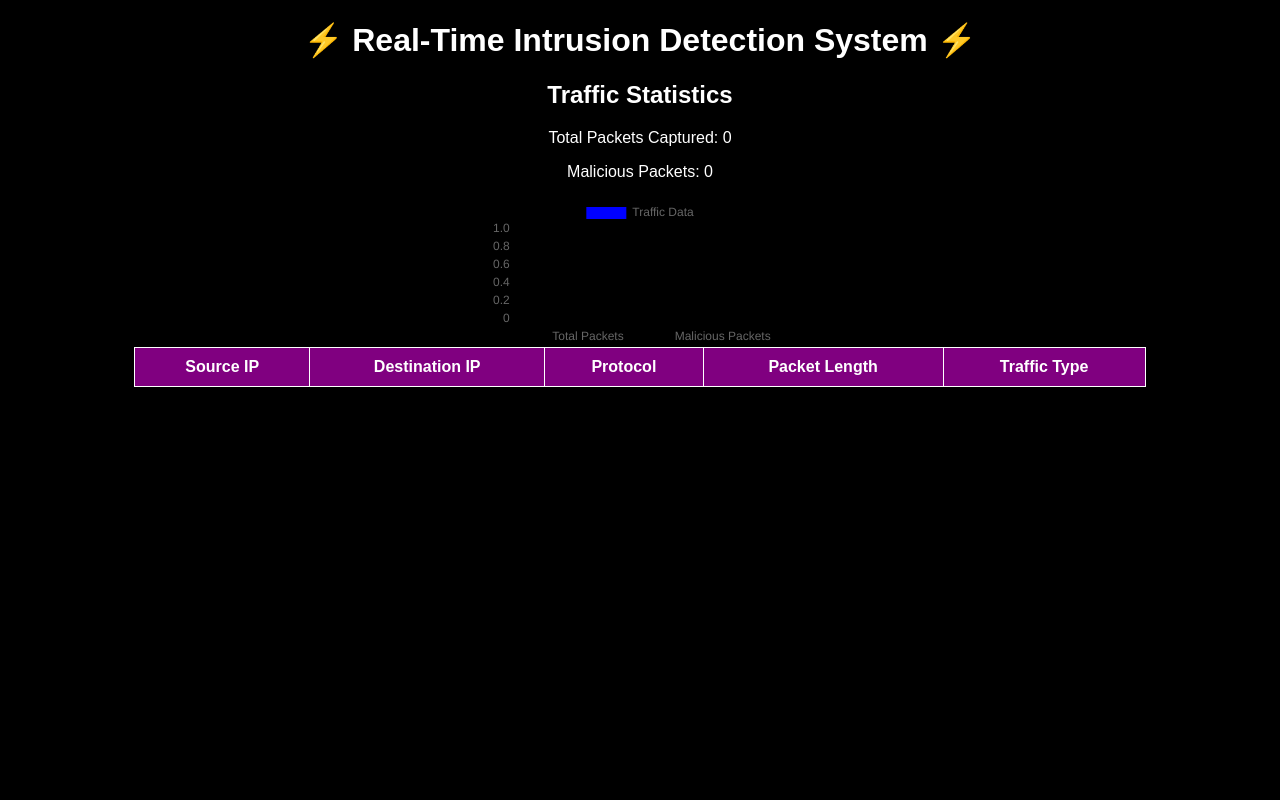
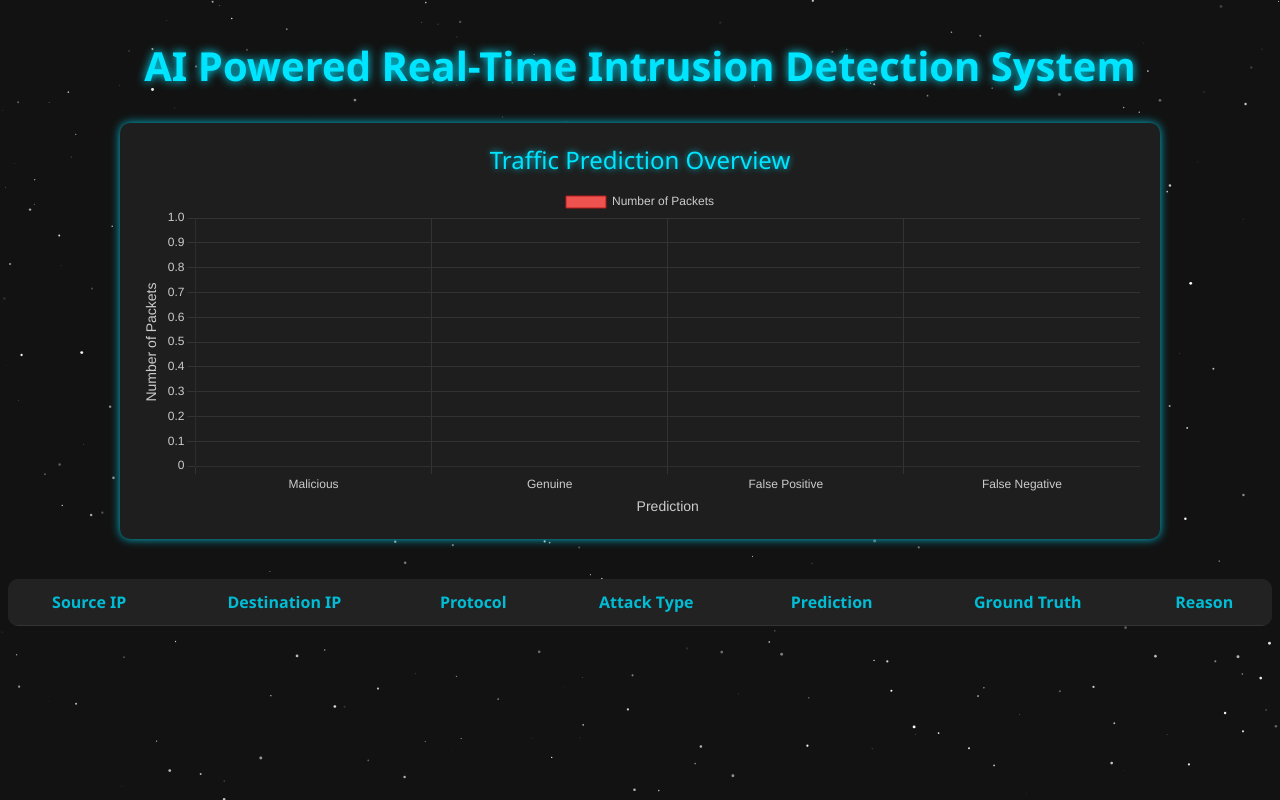
Before and after one commit to Richa-9/AI-Powered-IDS, a Flask app: page / in a window 1280 px wide. Run offline with Flask 3, Linux system fonts and the light colour scheme; lists and menus that the app fills with data are empty; parts of the project's set-up code (start-up, migrations or seed data) failed here and were passed over; some libraries are stand-ins or nearby versions.

Commit message:
Update index.html

```diff
--- a/templates/index.html
+++ b/templates/index.html
@@ -2,77 +2,259 @@
 <html lang="en">
 <head>
   <meta charset="UTF-8">
-    <meta name="viewport" content="width=device-width, initial-scale=1.0">
-    <title>Real-Time Intrusion Detection</title>
-    <script src="https://cdnjs.cloudflare.com/ajax/libs/socket.io/4.0.1/socket.io.js"></script>
+  <title>Intrusion Detection System Dashboard</title>
+  <script src="https://cdn.socket.io/4.6.1/socket.io.min.js"></script>
   <script src="https://cdn.jsdelivr.net/npm/chart.js"></script>
   <style>
-        body { background-color: black; color: white; font-family: Arial, sans-serif; text-align: center; }
-        table { width: 80%; margin: auto; border-collapse: collapse; }
-        th, td { padding: 10px; border: 1px solid white; }
-        th { background-color: purple; }
-        canvas { max-width: 600px; margin: auto; }
+    html, body {
+      margin: 40;
+      padding: 0;
+      background: #121212;
+      font-family: 'Segoe UI', Tahoma, Geneva, Verdana, sans-serif;
+      color: #f0f0f0;
+      overflow-x: hidden;
+      z-index: 1;
+    }
+
+    canvas#starCanvas {
+      position: fixed;
+      top: 0;
+      left: 0;
+      z-index: 0;
+      width: 100%;
+      height: 100%;
+      background: transparent;
+    }
+
+    h1 {
+      color: #00e5ff;
+      text-align: center;
+      margin: 30px 0;
+      font-size: 2.5rem;
+      text-shadow: 0 0 10px #00e5ff;
+      z-index: 2;
+      position: relative;
+    }
+
+    #chartContainer {
+      width: 90%;
+      max-width: 1000px;
+      margin: 0 auto 40px;
+      background: #1e1e1e;
+      padding: 20px;
+      border-radius: 10px;
+      box-shadow: 0 0 10px #00bcd4;
+      z-index: 2;
+      position: relative;
+    }
+
+    #chartTitle {
+      color: #00e5ff;
+      text-align: center;
+      font-size: 1.5rem;
+      margin-bottom: 10px;
+      text-shadow: 0 0 6px #00bcd4;
+    }
+
+    table {
+      width: 100%;
+      border-collapse: collapse;
+      background: #1e1e1e;
+      border-radius: 10px;
+      overflow: hidden;
+      z-index: 2;
+      position: relative;
+    }
+
+    th, td {
+      padding: 12px;
+      border-bottom: 1px solid #333;
+      text-align: center;
+    }
+
+    th {
+      background-color: #222;
+      color: #00bcd4;
+    }
+
+    tr:hover {
+      background-color: #2a2a2a;
+    }
+
+    .malicious { background-color: #d32f2f55; }
+    .normal { background-color: #388e3c55; }
+    .false-positive { background-color: #fbc02d55; }
+    .false-negative { background-color: #e5737355; }
+
+    .fade-in {
+      animation: fadeIn 0.5s ease-in;
+    }
+
+    @keyframes fadeIn {
+      from { opacity: 0; }
+      to { opacity: 1; }
+    }
   </style>
 </head>
 <body>
-    <h1>⚡ Real-Time Intrusion Detection System ⚡</h1>
 
-    <div>
-        <h2>Traffic Statistics</h2>
-        <p>Total Packets Captured: <span id="total_packets">0</span></p>
-        <p>Malicious Packets: <span id="malicious_packets">0</span></p>
+<canvas id="starCanvas"></canvas>
+
+<h1>AI Powered Real-Time Intrusion Detection System</h1>
+
+<div id="chartContainer">
+  <div id="chartTitle">Traffic Prediction Overview</div>
+  <canvas id="trafficChart" height="100"></canvas>
 </div>
 
-    <canvas id="trafficChart"></canvas>
-
-    <table>
+<table id="trafficTable">
   <thead>
     <tr>
       <th>Source IP</th>
       <th>Destination IP</th>
       <th>Protocol</th>
-                <th>Packet Length</th>
-                <th>Traffic Type</th>
+      <th>Attack Type</th>
+      <th>Prediction</th>
+      <th>Ground Truth</th>
+      <th>Reason</th>
     </tr>
   </thead>
-        <tbody id="trafficTable">
-        </tbody>
+  <tbody></tbody>
 </table>
 
 <script>
-        var socket = io();
-        var ctx = document.getElementById('trafficChart').getContext('2d');
+  // Starry background canvas
+  const canvas = document.getElementById("starCanvas");
+  const ctx = canvas.getContext("2d");
 
-        var trafficChart = new Chart(ctx, {
+  function resizeCanvas() {
+    canvas.width = window.innerWidth;
+    canvas.height = window.innerHeight;
+  }
+  window.addEventListener("resize", resizeCanvas);
+  resizeCanvas();
+
+  const stars = [];
+  for (let i = 0; i < 500; i++) {
+    stars.push({
+      x: Math.random() * canvas.width,
+      y: Math.random() * canvas.height,
+      radius: Math.random() * 1.5,
+      alpha: Math.random(),
+      delta: Math.random() * 0.02
+    });
+  }
+
+  function animateStars() {
+    ctx.clearRect(0, 0, canvas.width, canvas.height);
+    for (let star of stars) {
+      ctx.beginPath();
+      ctx.arc(star.x, star.y, star.radius, 0, Math.PI * 2);
+      ctx.fillStyle = `rgba(255, 255, 255, ${star.alpha})`;
+      ctx.fill();
+
+      star.alpha += star.delta;
+      if (star.alpha <= 0 || star.alpha >= 1) {
+        star.delta = -star.delta;
+      }
+    }
+    requestAnimationFrame(animateStars);
+  }
+  animateStars();
+</script>
+
+<script>
+  const socket = io();
+  const tbody = document.querySelector("#trafficTable tbody");
+
+  const ctxChart = document.getElementById('trafficChart').getContext('2d');
+  const trafficChart = new Chart(ctxChart, {
     type: 'bar',
     data: {
-                labels: ["Total Packets", "Malicious Packets"],
+      labels: ['Malicious', 'Genuine', 'False Positive', 'False Negative'],
       datasets: [{
-                    label: "Traffic Data",
-                    backgroundColor: ["blue", "red"],
-                    data: [0, 0]
+        label: 'Number of Packets',
+        data: [0, 0, 0, 0],
+        backgroundColor: ['#ef5350', '#66bb6a', '#fdd835', '#e57373'],
+        borderColor: ['#b71c1c', '#1b5e20', '#fbc02d', '#c62828'],
+        borderWidth: 1
       }]
     },
-            options: { responsive: true }
+    options: {
+      responsive: true,
+      plugins: {
+        legend: { labels: { color: '#ccc' } }
+      },
+      scales: {
+        y: {
+          beginAtZero: true,
+          title: {
+            display: true,
+            text: 'Number of Packets',
+            color: '#ccc',
+            font: { size: 14 }
+          },
+          ticks: { color: '#ccc' },
+          grid: { color: '#333' }
+        },
+        x: {
+          title: {
+            display: true,
+            text: 'Prediction',
+            color: '#ccc',
+            font: { size: 14 }
+          },
+          ticks: { color: '#ccc' },
+          grid: { color: '#333' }
+        }
+      }
+    }
   });
 
-        socket.on('update_traffic', function(data) {
-            document.getElementById('total_packets').innerText = data.total_packets;
-            document.getElementById('malicious_packets').innerText = data.malicious_packets;
+  let counts = {
+    'Malicious': 0,
+    'Genuine': 0,
+    'False Positive': 0,
+    'False Negative': 0
+  };
 
-            // Update Chart
-            trafficChart.data.datasets[0].data = [data.total_packets, data.malicious_packets];
+  socket.on("new_traffic", (data) => {
+    const row = document.createElement("tr");
+    row.classList.add("fade-in");
+
+    const reasonClass = {
+      "Correct": data.Prediction === "Malicious" ? "malicious" : "normal",
+      "False Positive": "false-positive",
+      "False Negative": "false-negative"
+    };
+
+    row.classList.add(reasonClass[data.Reason]);
+
+    row.innerHTML = `
+      <td>${data["Source IP"]}</td>
+      <td>${data["Destination IP"]}</td>
+      <td>${data["Protocol"]}</td>
+      <td>${data["Attack Type"]}</td>
+      <td>${data["Prediction"]}</td>
+      <td>${data["Ground Truth"]}</td>
+      <td>${data["Reason"]}</td>
+    `;
+    tbody.prepend(row);
+
+    if (data.Reason === "Correct" && data.Prediction === "Malicious") counts["Malicious"]++;
+    else if (data.Reason === "Correct" && data.Prediction === "Normal") counts["Genuine"]++;
+    else if (data.Reason === "False Positive") counts["False Positive"]++;
+    else if (data.Reason === "False Negative") counts["False Negative"]++;
+
+    trafficChart.data.datasets[0].data = [
+      counts["Malicious"],
+      counts["Genuine"],
+      counts["False Positive"],
+      counts["False Negative"]
+    ];
     trafficChart.update();
-
-            // Update Table
-            var table = document.getElementById("trafficTable");
-            var row = table.insertRow(0);
-            row.innerHTML = `<td>${data.source_ip}</td>
-                             <td>${data.destination_ip}</td>
-                             <td>${data.protocol}</td>
-                             <td>${data.packet_length}</td>
-                             <td>${data.traffic_type}</td>`;
   });
 </script>
+
 </body>
 </html>
```
Lines whose indentation alone changed are shown as unchanged.
